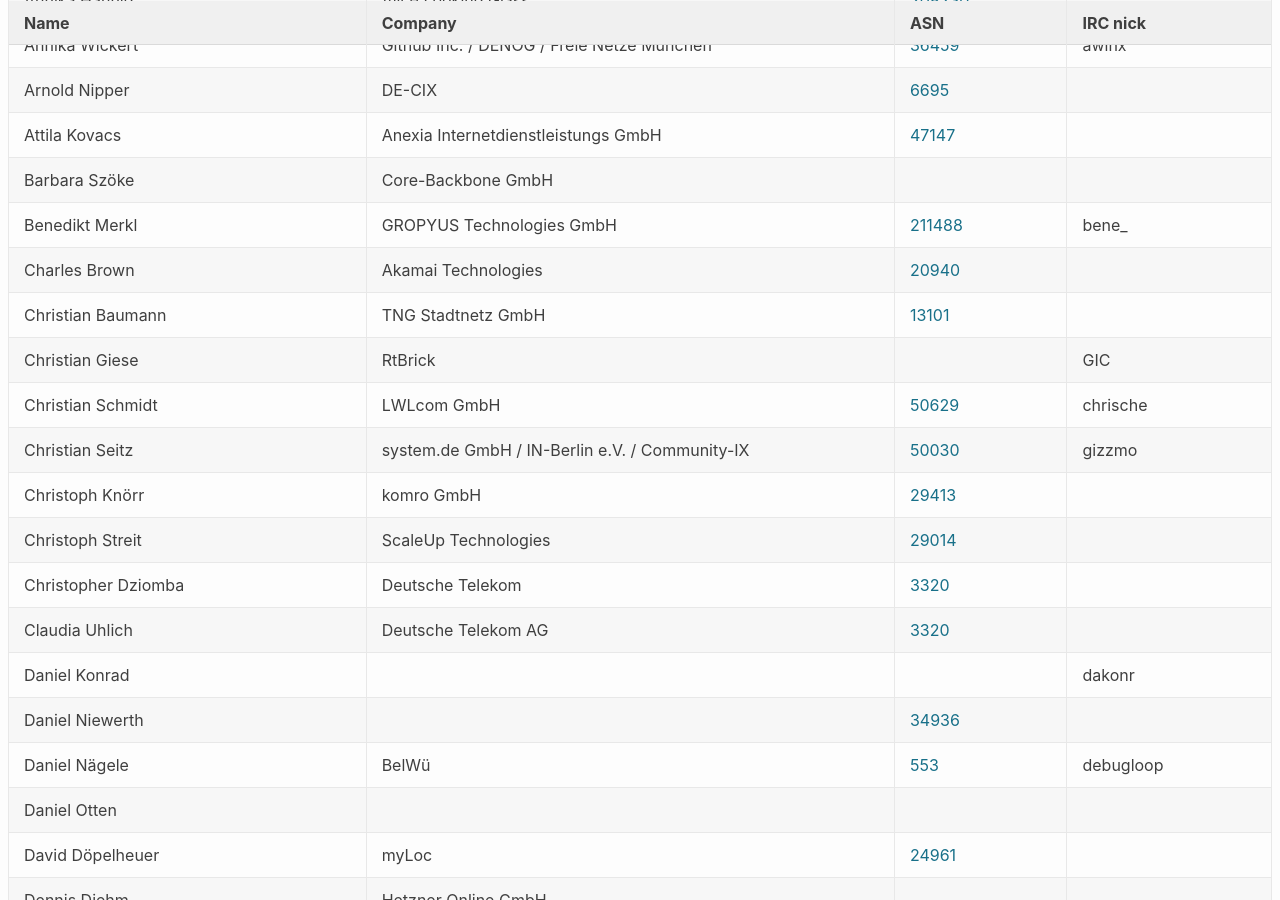
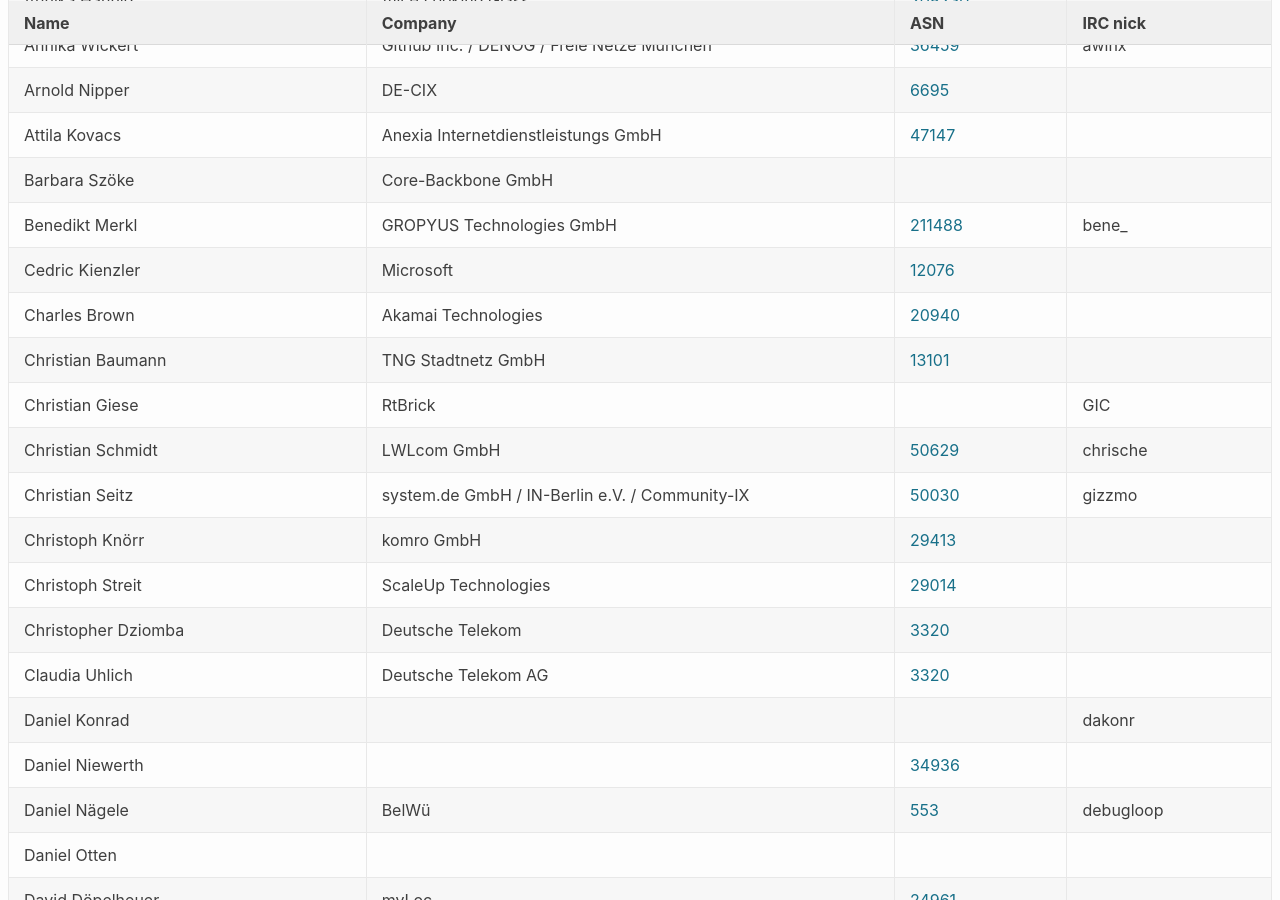
Before and after one commit to denog/pretix-attendeelist, a Jekyll site: the page built from denog14/index.md, in a window 1280 px wide and 900 px high, scrolled down 694 px. Built offline with Jekyll 4.4.1, drawn with Linux system fonts in a browser that asks for light colours.

Commit message:
Latest data: Wed Oct 12 14:06:19 UTC 2022

```diff
--- a/_data/attendees_denog14_onsite.json
+++ b/_data/attendees_denog14_onsite.json
@@ -100,6 +100,12 @@
     "company": "GROPYUS Technologies GmbH",
     "irc": "bene_",
     "asn": "211488"
+  },
+  {
+    "name": "Cedric Kienzler",
+    "company": "Microsoft",
+    "irc": null,
+    "asn": "12076"
   },
   {
     "name": "Charles Brown",
```
